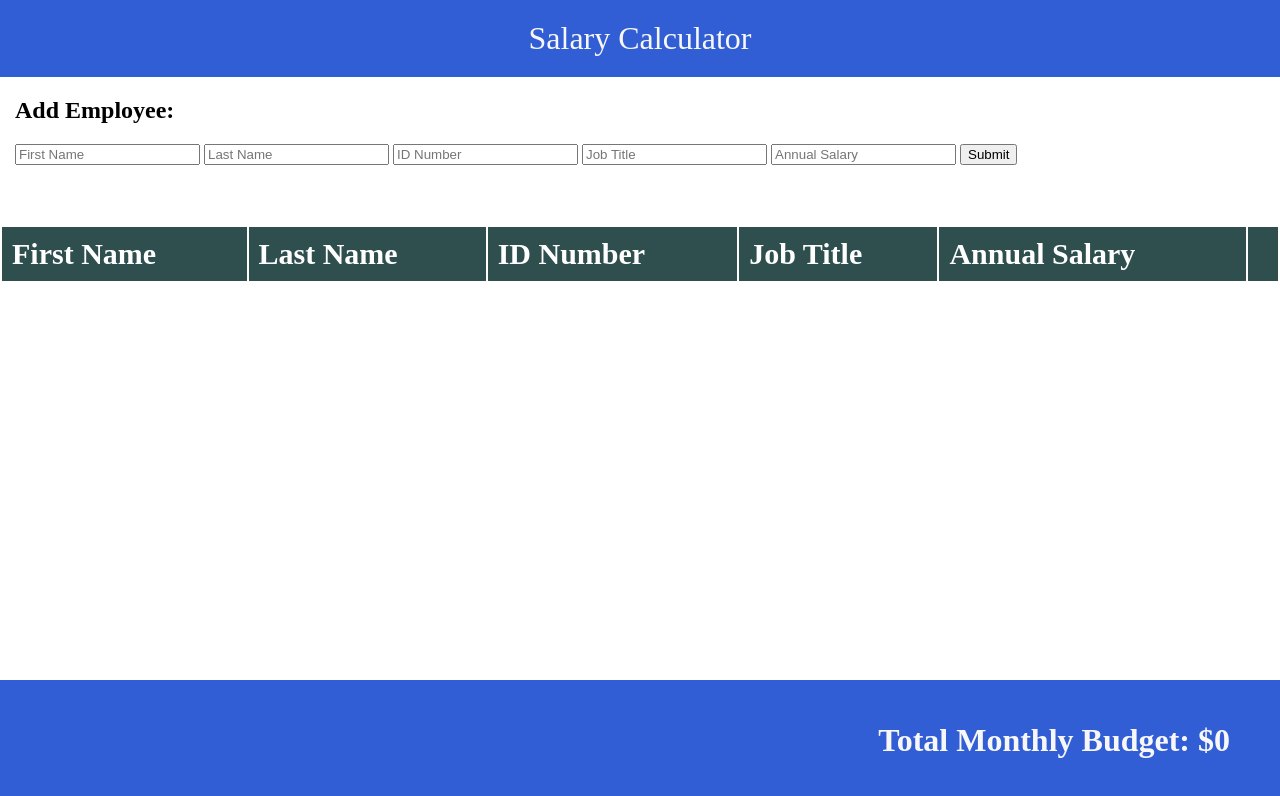
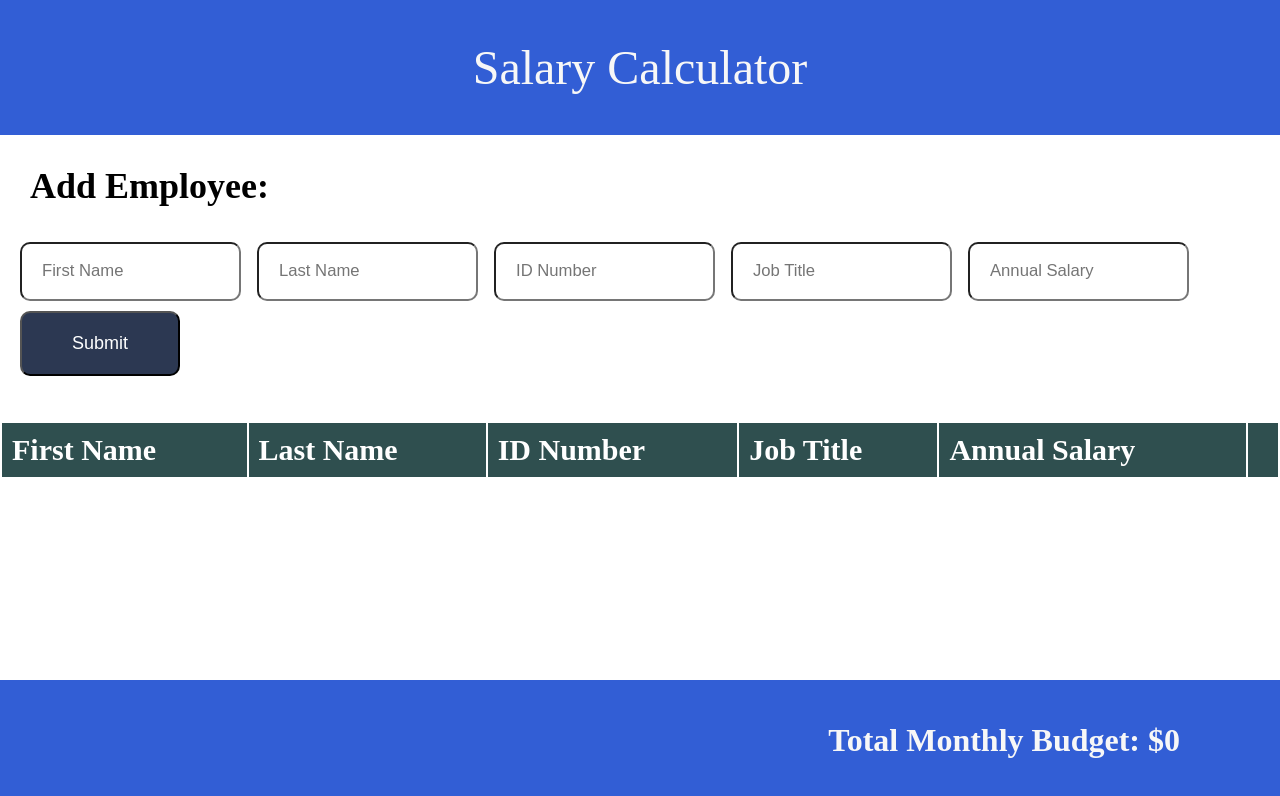
Before and after one commit to sam-c-freeman/weekend-jquery-salary-calculato, a plain HTML site: page assignment/index.html in a window 1280 px wide. Drawn offline with Linux system fonts and the light colour scheme.

Commit message:
played around with css a little

```diff
--- a/assignment/client.js
+++ b/assignment/client.js
@@ -93,10 +93,12 @@ function checkIfOverBudget (monthlyTotalExpenses){
 }
 
 function deleteEmployee (){
-    // let employeeClicked = $(this).attr('class');
+    let employeeClicked = $('.employee').text();
+    console.log(employeeClicked[0]);
+
     // console.log(employeeClicked);
     //Above doesn't capture value.  Deleted class it html
-    $(this).remove();
+    // $(this).remove();
     //it does not actually delete from empty array
 }
 
--- a/assignment/style.css
+++ b/assignment/style.css
@@ -10,9 +10,10 @@ body{
 #headerh1 {
     margin: 0;
     text-align: center;
-    padding-top: 20px;
-    padding-bottom: 20px;
+    padding-top: 40px;
+    padding-bottom: 40px;
     font-weight: 400;
+    font-size: 3em;
     width: 100%;
     background-color: #325ed5;
     color: #F7F7F7;
@@ -20,9 +21,30 @@ body{
 
 /* fix styling above header h1? */
 
-  #inputSection{
-    margin-bottom: 50px;
+  #inputSection, h2{
+    margin-bottom: 30px;
     margin-left: 15px;
+    font-size: 1.5em;
+  }
+
+  input{
+    border-radius: 10px;
+    padding: 20px;
+    margin: 5px;
+  }
+
+  input::-webkit-input-placeholder{
+    font-size: 1.25em;
+  }
+
+  #submitButton{
+    border-radius: 10px;
+    padding: 20px 50px;
+    margin: 5px;
+    font-size: .75em;
+    background-color: #2C3852;
+    color: white;
+
   }
 
   table{
@@ -31,6 +53,7 @@ body{
   th, td {
     text-align: left;
     padding: 8px;
+    font-size: 20px;
 
   }
 
@@ -68,5 +91,5 @@ body{
 
   #footerh1{
     text-align: right;
-    margin-right: 50px;
+    margin-right: 100px;
   }
```
